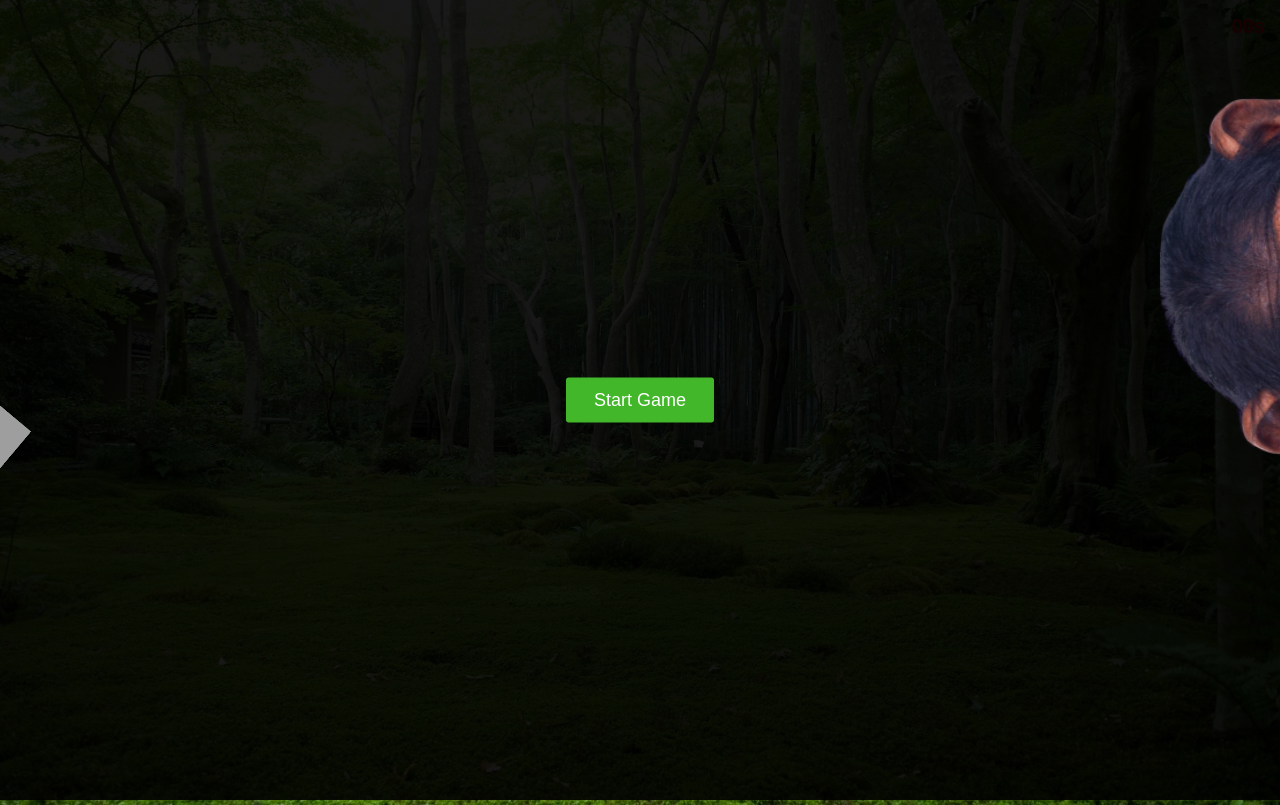
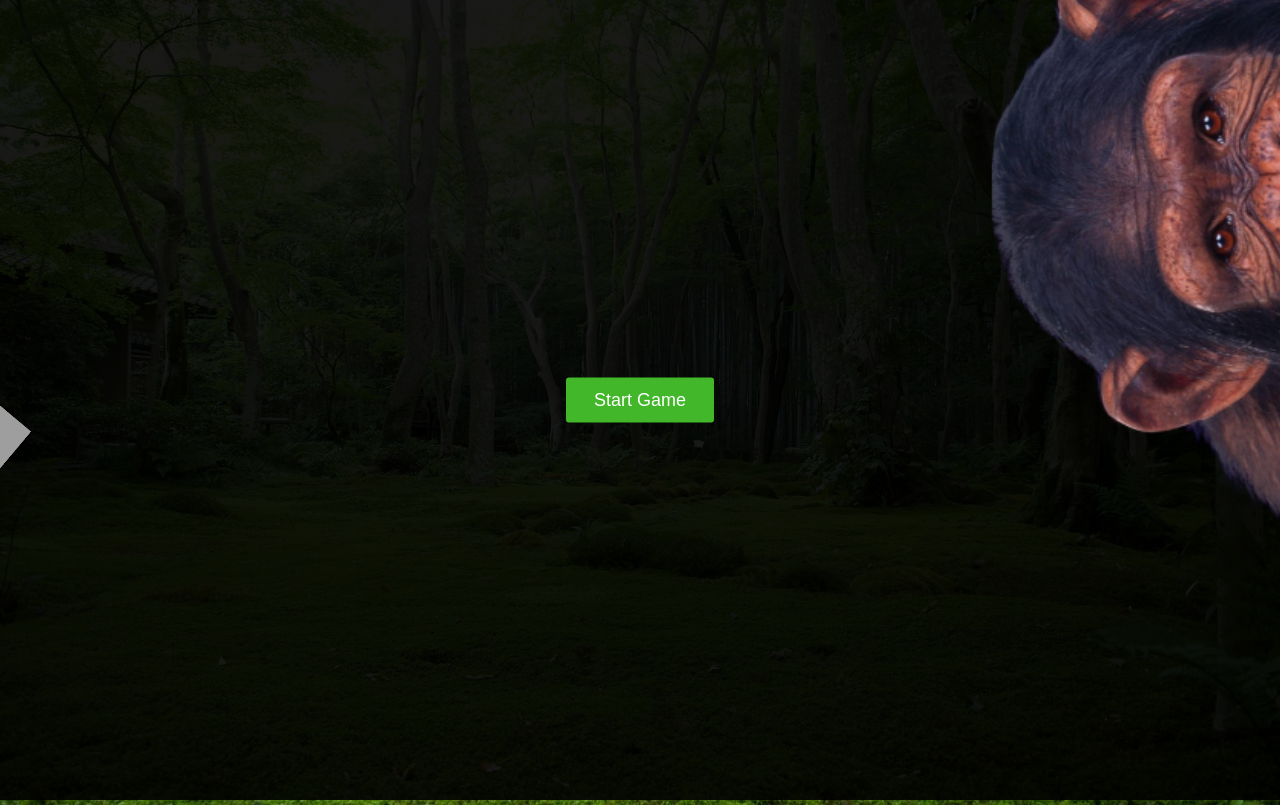
Before and after one commit to Popolak/Website-1, a PHP site: page / in a window 1280 px wide. Run offline with PHP 8.4, Linux system fonts and the light colour scheme; grey boxes are pictures that could not be loaded.

Commit message:
fix monkey 3 / bigger

```diff
--- a/js/script.js
+++ b/js/script.js
@@ -47,7 +47,7 @@ $( document ).ready(function() {
 
     rightMonkeyTarget.mouseenter(function () {
         $(this).stop(true,false).animate({
-            "right": "-5%"
+            "right": "-6%"
         }, 1000, function () {
             // Nothing
         });
--- a/sass/style.css
+++ b/sass/style.css
@@ -47,8 +47,9 @@ img {
   bottom: 35%;
   transform: rotate(-90deg);
   z-index: 3;
-  width: 45%
+  width: 60%
 }
+
 
 .bananas {
   opacity: 1;
```
